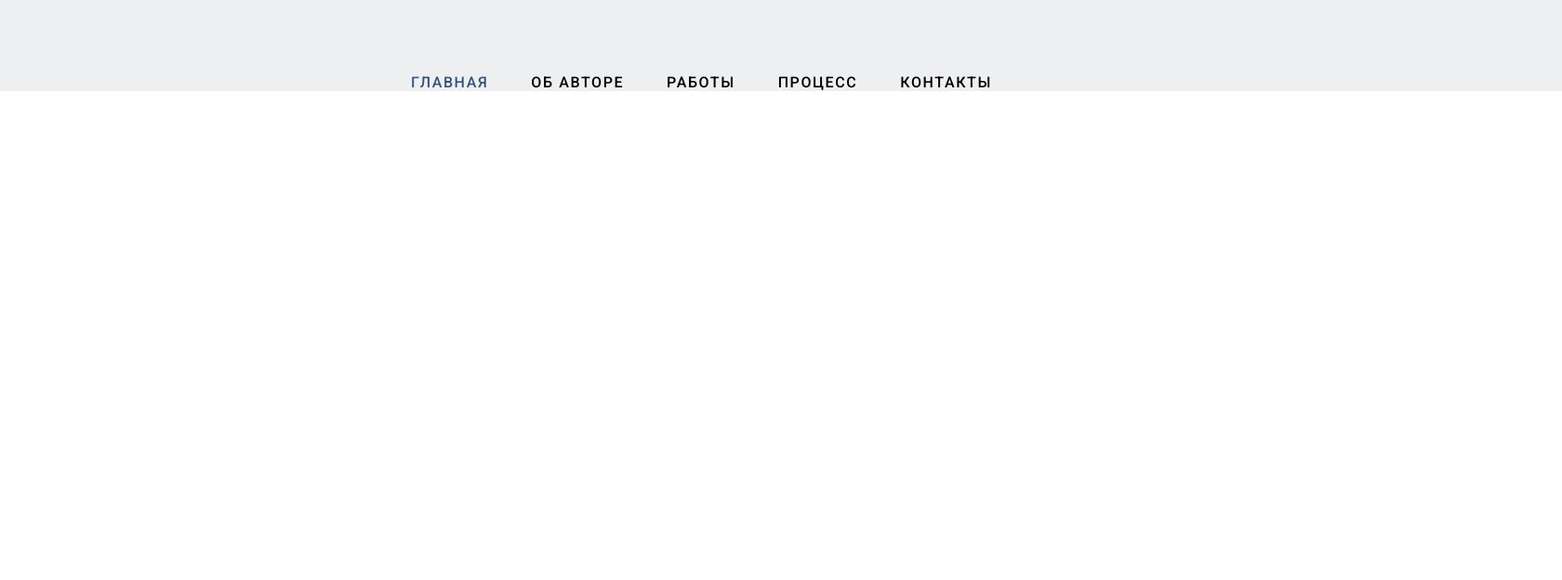
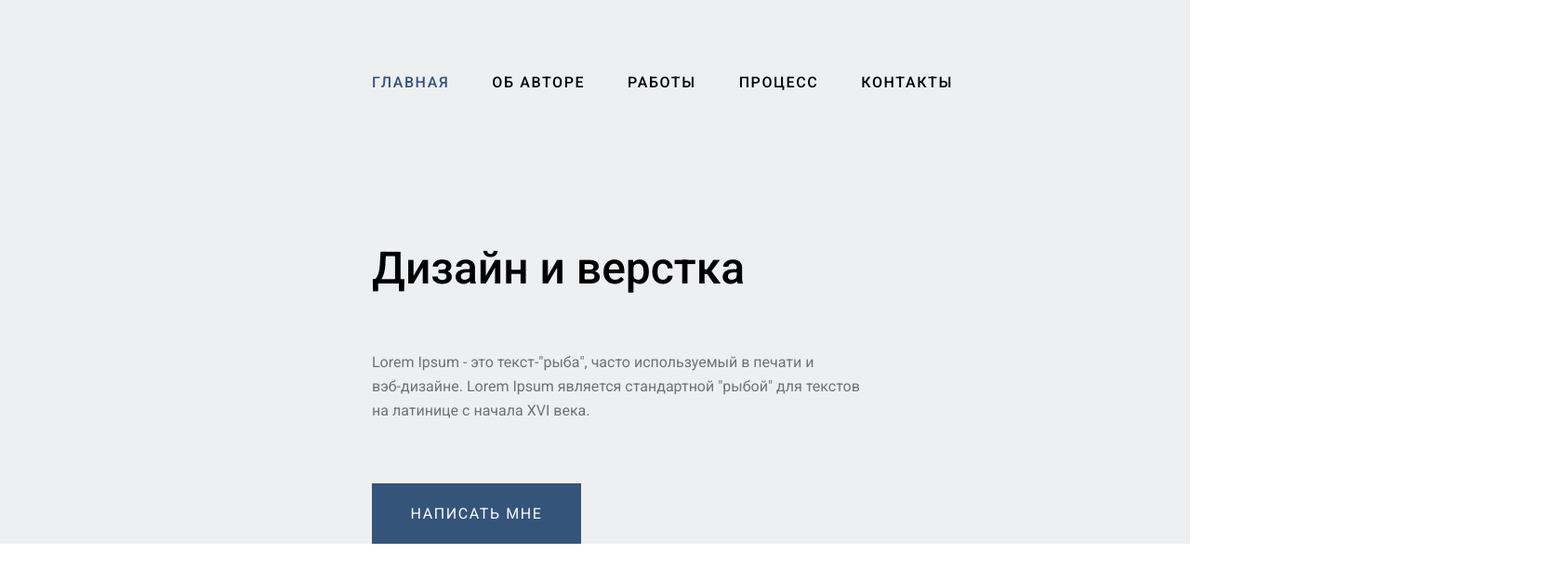
Before and after one commit to Nika-G-Darlex/hw9, a plain HTML site: page index.html in a window 1280 px wide. Shown: the whole page at 93% size, 1680 px wide, since content can reach past the window. Drawn offline with Linux system fonts and the light colour scheme.

Commit message:
add button

```diff
--- a/css/style.css
+++ b/css/style.css
@@ -7,6 +7,7 @@
     background: #EEEFF1;
    padding-left: 400px;
    padding-top: 79px;
+   box-sizing: border-box;
    }
    .header{
     color:#34547A;
@@ -16,7 +17,6 @@
     font-size: 16px;
     letter-spacing:0.1em ;
     display: inline-block;
-    padding-left: 42px;
     font-style: normal;
 }
    .menu{
@@ -27,6 +27,39 @@
     font-size: 16px;
     letter-spacing:0.1em ;
     display: inline-block;
-    padding-left: 42px;
+   padding-left: 42px;
     font-style: normal;
 }
+.tittle{
+    color: #000000;
+    font-family: 'Roboto';
+    font-weight:500 ;
+    font-size: 48px;
+    font-style: normal;
+    margin-top:162px ;
+padding-bottom: 60px;
+}
+.text{
+    color: #727272;
+    font-family: 'Roboto';
+    font-weight:400 ;
+    font-size: 16px;
+    font-style: normal;
+   line-height: 26px;
+   padding-bottom: 65px;
+}
+.write{
+    width: 225px;
+    height: 65px;
+ background:#34547A ;
+ color:#FFFFFF ;
+ font-family: 'Roboto';
+font-style: normal;
+font-weight: 400;
+font-size: 16px;
+line-height: 26px;
+text-align: center;
+letter-spacing: 0.1em;
+text-transform: uppercase;
+border: none;
+}
--- a/index.html
+++ b/index.html
@@ -19,6 +19,10 @@
         <ul class="menu">Процесс</ul>
         <ul class="menu">Контакты</ul>
     </nav>
- </div>
+    <h1 class="tittle">Дизайн и верстка</h1>
+    <p class="text">Lorem Ipsum - это текст-"рыба", часто используемый в печати и<br>вэб-дизайне. Lorem Ipsum является стандартной "рыбой" для текстов <br>на латинице с начала XVI века.</p>
+<input class="write" type="button" value="Написать мне">
+</div>
+</div>
 </body>
 </html>
```
